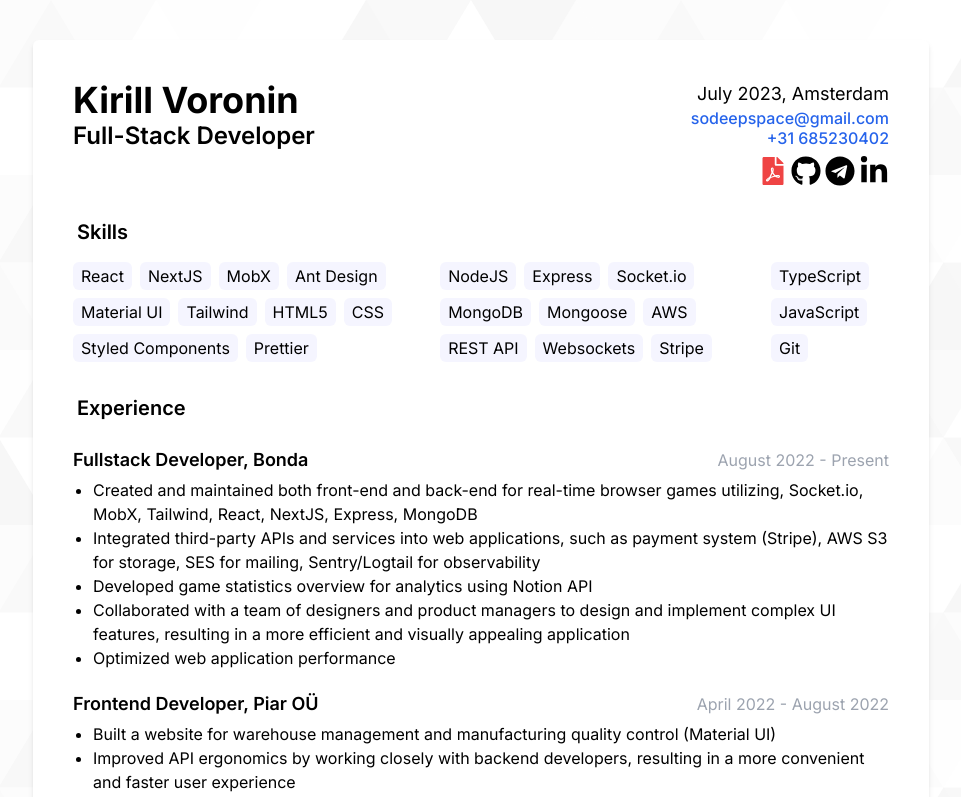
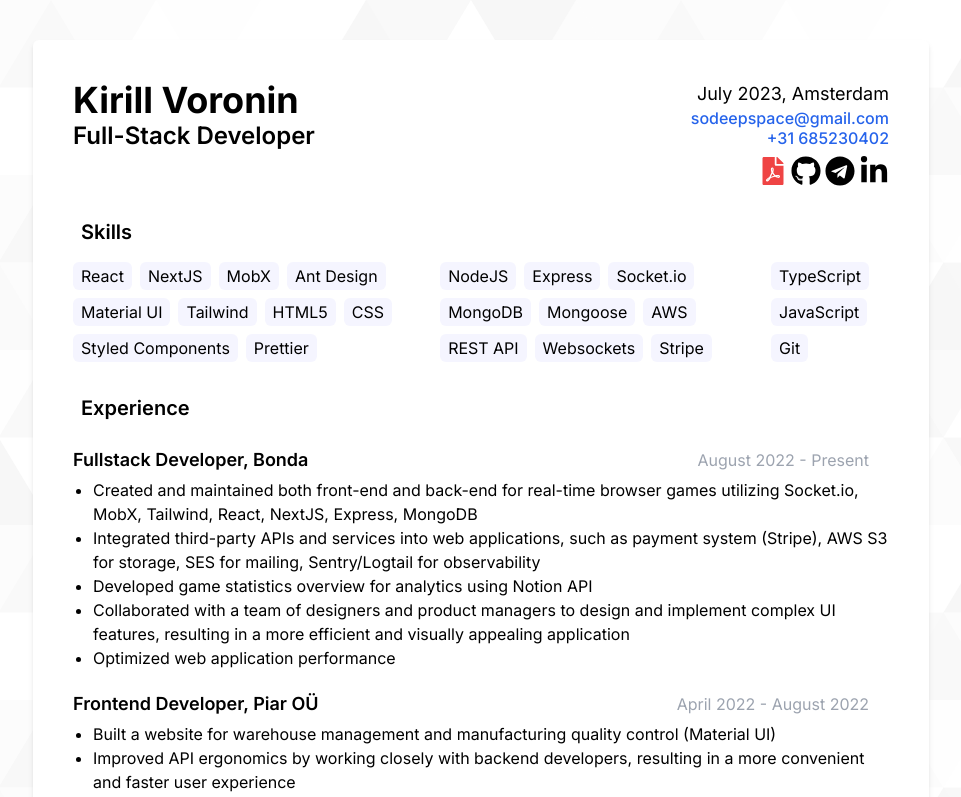
Before and after one commit to Foxona/foxona_cv, a Next.js app: page / in a window 1280 px wide. Shown: the top 797 px of the page, without its empty margins (159-1120 px from the left). Built offline with nearby package versions, Linux system fonts and the light colour scheme.

Commit message:
dates adjusted, removed a coma

```diff
--- a/src/app/page.tsx
+++ b/src/app/page.tsx
@@ -8,7 +8,7 @@ const ExperienceSection = () => {
       title: "Fullstack Developer, Bonda",
       date: "August 2022 - Present",
       description: [
-        "Created and maintained both front-end and back-end for real-time browser games utilizing, Socket.io, MobX, Tailwind, React, NextJS, Express, MongoDB",
+        "Created and maintained both front-end and back-end for real-time browser games utilizing Socket.io, MobX, Tailwind, React, NextJS, Express, MongoDB",
         "Integrated third-party APIs and services into web applications, such as payment system (Stripe), AWS S3 for storage, SES for mailing, Sentry/Logtail for observability",
         "Developed game statistics overview for analytics using Notion API",
         "Collaborated with a team of designers and product managers to design and implement complex UI features, resulting in a more efficient and visually appealing application",
@@ -46,12 +46,12 @@ const ExperienceSection = () => {
 
   return (
     <>
-      <h3 className="mb-2 p-4 px-1 text-xl font-semibold">Experience</h3>
+      <h3 className="mb-2 p-4 px-2 text-xl font-semibold">Experience</h3>
       {myExperiences.map((experience) => (
         <div className="mb-5 px-0" key={experience.title}>
           <div className="flex items-center justify-between">
             <h4 className="text-lg font-semibold">{experience.title}</h4>
-            <span className="text-gray-400">{experience.date}</span>
+            <span className="pr-5 text-gray-400">{experience.date}</span>
           </div>
           <ul className="mt-1 list-disc pl-5">
             {experience.description.map((item, i) => (
@@ -126,7 +126,7 @@ const SkillsSection = () => {
   ] as const;
   return (
     <>
-      <h3 className="p-4 px-1 text-xl font-semibold">Skills</h3>
+      <h3 className="p-4 px-2 text-xl font-semibold">Skills</h3>
       <div className="mb-4 flex flex-col gap-1 px-0 text-sm print:mb-2 print:flex-row print:px-0 md:flex-row md:text-base">
         {skills.map(({ skills, tagColor }, i) => (
           <div key={i} className="mt-2 flex flex-col print:mt-0 md:mr-5 md:mt-0">
```
